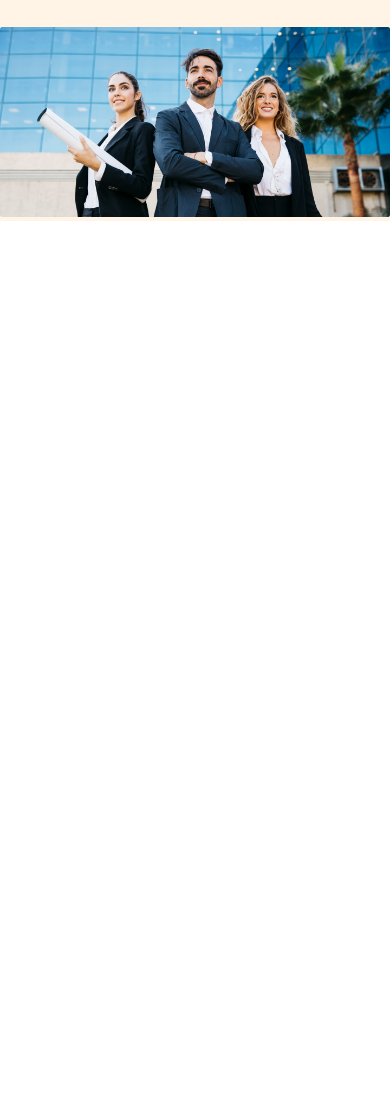
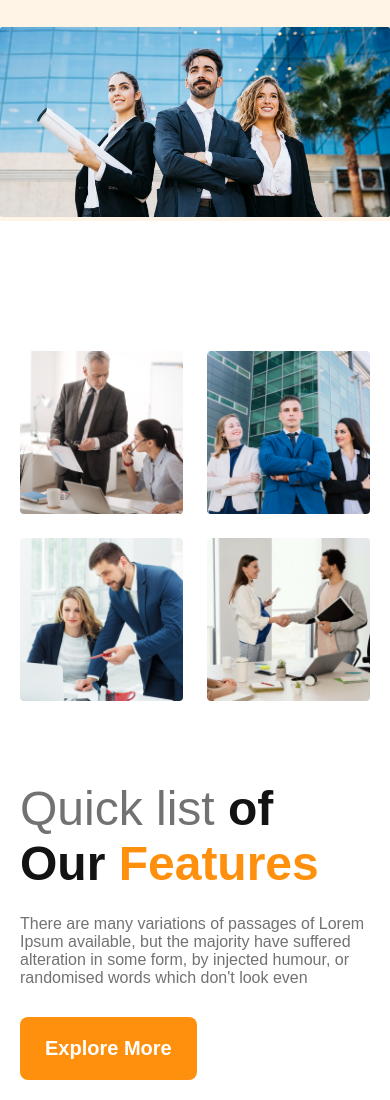
Before and after one commit to samibyte/g3-architect-website, a plain HTML site: page index.html in a window 390 px wide. Shown: the part 813-1913 px from the top of the page. Before the commit the page ends 1034 px from the top, so only its background shows below. Drawn offline with Linux system fonts and the light colour scheme.

Commit message:
add team section with responsive

```diff
--- a/index.html
+++ b/index.html
@@ -33,7 +33,21 @@
   </header>
 
   <main>
-
+    <section class="team-section display-flex">
+      <div class="team-img-container">
+        <img src="images/team1.png" alt="" class="team-img">
+        <img src="images/team2.png" alt="" class="team-img">
+        <img src="images/team3.png" alt="" class="team-img">
+        <img src="images/team4.png" alt="" class="team-img">
+      </div>
+      <div class="team-text">
+        <h2 class="team-title light-grey">Quick list <span class="text-bold dark-grey">of Our <span class="clr-primary">Features</span></span></h2>
+        <p class="team-subtitle light-grey">
+          There are many variations of passages of Lorem Ipsum available, but the majority have suffered alteration in some form, by injected humour, or randomised words which don't look even
+        </p>
+        <button class="btn-primary">Explore More</button>
+      </div>
+    </section>
   </main>
 
   <footer>
--- a/styles/architects.css
+++ b/styles/architects.css
@@ -17,6 +17,13 @@
 
 
 /* shared styles */
+.clr-primary {
+  color: #FF900E;
+}
+
+.text-bold {
+  font-weight: 700;
+}
 
   /* dark 01*/
   .dark-grey {
@@ -52,9 +59,19 @@
   border-radius: 8px;
   border: none;
 }
+main {
+  width: 1440px;
+  margin: 0 auto;
+}
 
+main > section {
+  margin-bottom: 130px;
+}
 
 /* header styles */
+header {
+  margin-bottom: 130px;
+}
 .navbar, .banner {
   max-width: 1440px;
   margin: 0 auto;
@@ -106,15 +123,56 @@
   width: 100%;
 }
 
+/* team section styles */
+.team-section {
+  align-items: center;
+  gap: 80px;
+}
+
+.team-img-container {
+  display: grid;
+  grid-template-columns: repeat(2, 1fr);
+  gap: 24px;
+}
+
+.team-text {
+  max-width: 530px;;
+}
+
+.team-title {
+  font-size: 3rem;
+  font-weight: 500;
+  margin-bottom: 24px;
+}
+
+.team-subtitle {
+  margin-bottom: 30px;
+}
 
 
 /* responsive styles */
 @media screen and (max-width: 576px) {
-  .navbar, .nav-menu{
+  /* header responsive styles */
+  .navbar,
+  .nav-menu,
+  .team-section{
     flex-direction: column;
   }
 
   .banner-text {
     width: 100%;
   }
+
+  .team-img {
+    width: 100%;
+  }
+
+  main {
+    width: 100%;
+  }
+
+  main > section {
+    margin: 20px;
+  }
+
 }
```
